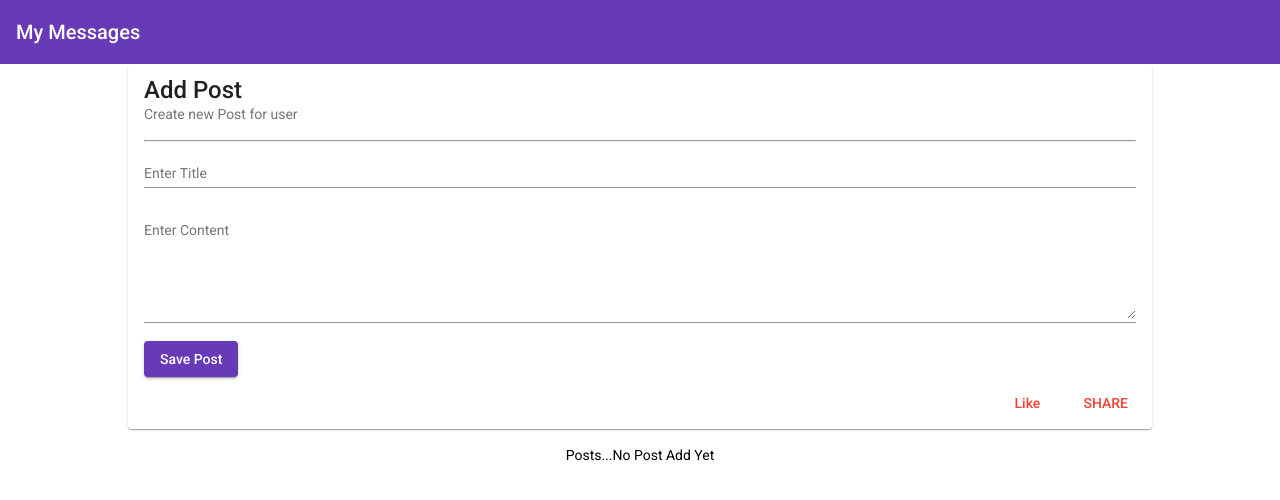
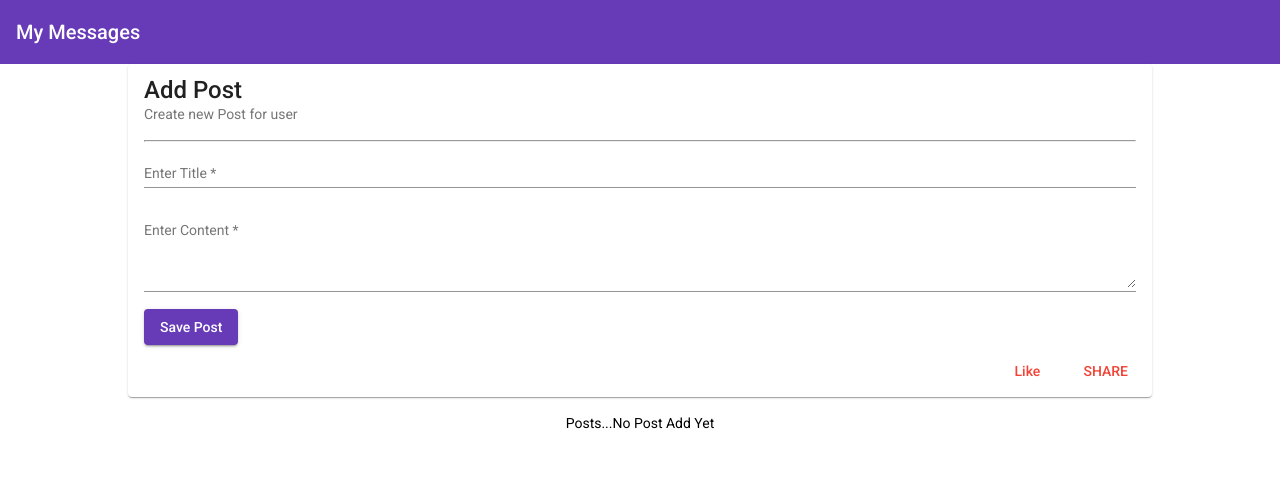
Before and after one commit to ShriAnupam/angular_practice, an Angular app: page / in a window 1280 px wide. Shown: the top 500 px of the page. Built offline with nearby package versions, Linux system fonts and the light colour scheme.

Commit message:
ANgular Forms in Post use normal html validation and ngModel use for error show using reference '#postform' and other '#' refernces Change the form for Form Module Use of Submit method

```diff
--- a/src/app/post/post-create/post-create.component.html
+++ b/src/app/post/post-create/post-create.component.html
@@ -16,13 +16,21 @@
   <mat-card-title>Add Post</mat-card-title>
   <mat-card-subtitle>Create new Post for user</mat-card-subtitle>
   <hr>
-  <mat-form-field>
-    <input matInput type="text" [(ngModel)]="enterTitle" placeholder="Enter Title">
-  </mat-form-field>
-  <mat-form-field>
-    <textarea matInput rows="6" [(ngModel)]="eteredContent"   placeholder="Enter Content"></textarea>
-  </mat-form-field>
-  <button mat-raised-button color="primary" (click)="Addpost1()">Save Post</button>
+  <form (submit)="Addpost1(postForm)" #postForm="ngForm">
+    <mat-form-field>
+                            <!-- [(ngModel)]="enterTitle" -->
+      <input matInput type="text" name="title" ngModel  placeholder="Enter Title" required minlength="3" #title="ngModel">
+      <!-- <mat-error *ngIf="postForm.getControl('title').invalid">Please Enter Post title</mat-error> -->
+      <mat-error *ngIf="title.invalid">Please Enter Post title</mat-error>
+    </mat-form-field>
+    <mat-form-field>
+                            <!-- [(ngModel)]="eteredContent"  -->
+      <textarea matInput rows="4" name="content" ngModel placeholder="Enter Content" required  #content="ngModel"></textarea>
+      <mat-error *ngIf="content.invalid">Please Enter Post Content</mat-error>
+    </mat-form-field>
+                                        <!-- (click)="Addpost1()" -->
+    <button mat-raised-button color="primary" type="submit" >Save Post</button>
+  </form>
   <mat-card-actions align="end">
     <button mat-button color="warn">Like</button>
     <button mat-button color="warn">SHARE</button>
--- a/src/app/post/post-create/post-create.component.ts
+++ b/src/app/post/post-create/post-create.component.ts
@@ -1,4 +1,5 @@
 import { Component, OnInit, EventEmitter, Output } from '@angular/core';
+import { NgForm } from '@angular/forms';
 import { Post } from '../post.models';
 @Component({
   selector: 'app-post-create',
@@ -26,16 +27,20 @@
   // }
     // We defiend the interface too on EventEmitter
     // here we define Event Emitter work with Generic Data type as Post is defined by <Post>
+
   @Output() postCreated = new EventEmitter<Post>();
   newPost1:String = 'NO CONTENT';
   eteredContent:String = '';
   enterTitle:String = '';
 
-  Addpost1(){
+  Addpost1(form:NgForm){
     //this.newPost1 = this.eteredContent;
+    if(form.invalid){
+      return;
+    }
     const post:Post = {
-      title:this.enterTitle,
-      content:this.eteredContent,
+      title:form.value.title,
+      content:form.value.content
     }
     this.postCreated.emit(post);
   }
```
